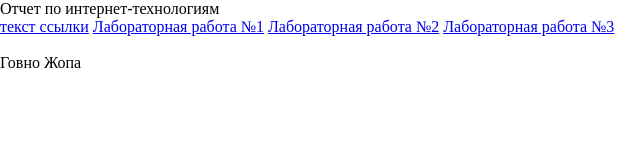
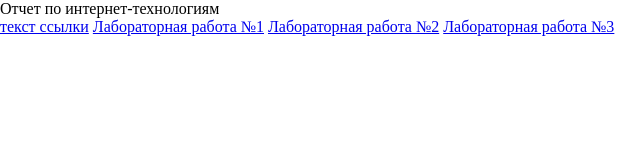
Before and after one commit to arzhannikovdmitry/arzhannikovdmitry.github.io, a plain HTML site: page index.html in a window 1280 px wide. Shown: the full height of the page, 0-640 px from the left. Drawn offline with Linux system fonts and the light colour scheme.

Commit message:
Update index.html

```diff
--- a/index.html
+++ b/index.html
@@ -30,7 +30,6 @@
 
 
 
-Говно Жопа
 
 </content>
 <footer>
```
